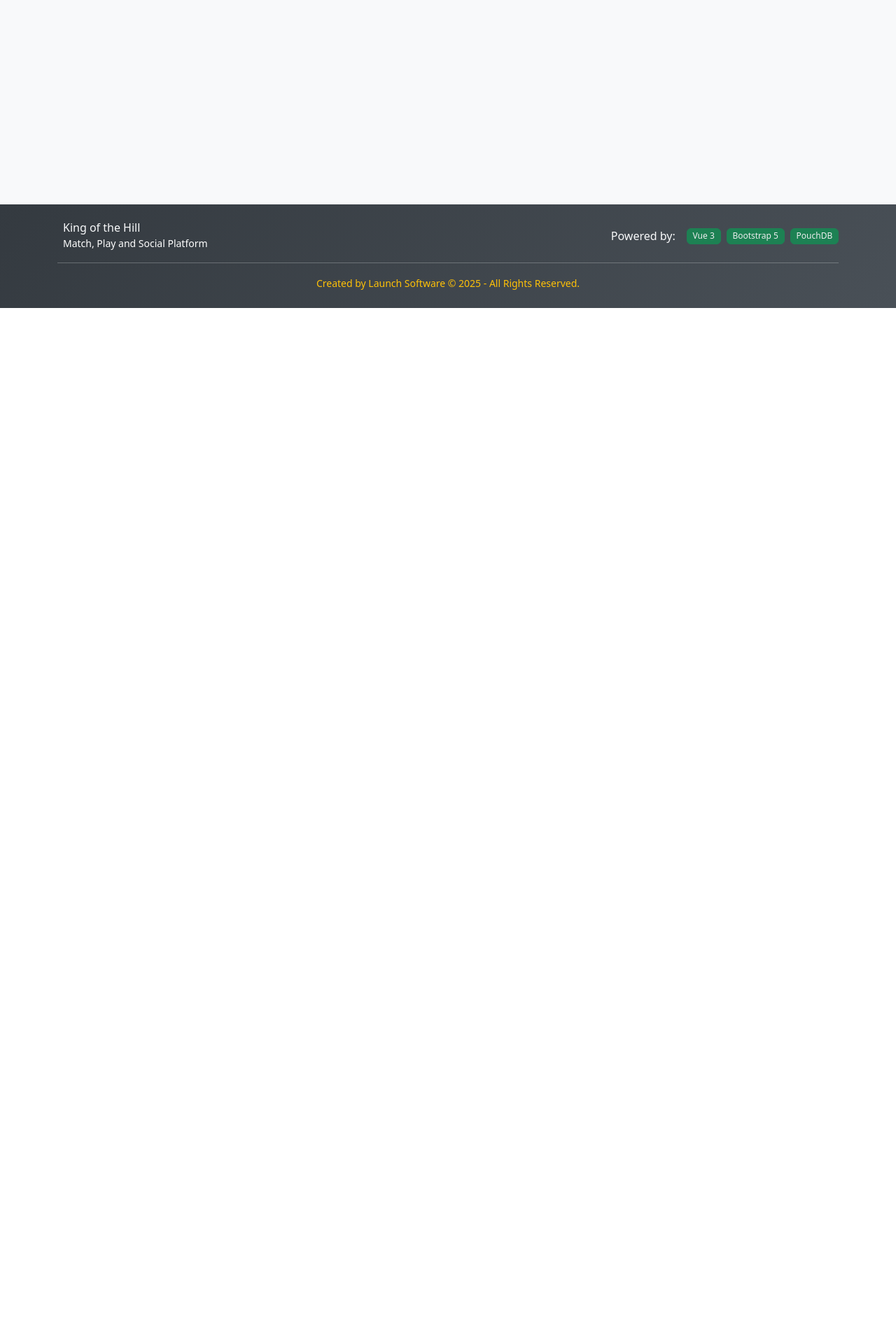
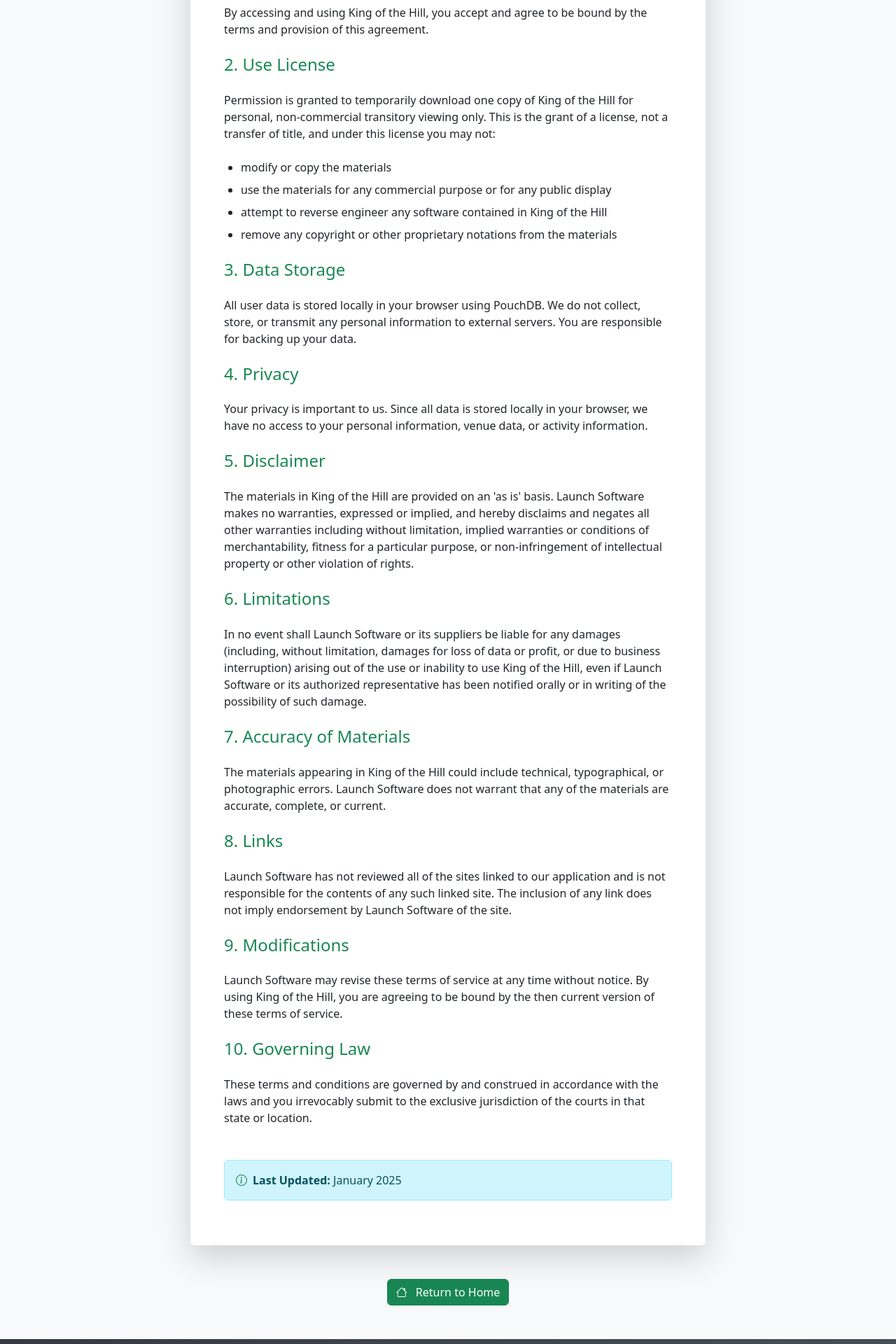
Before and after one commit to MichaelNino/vibe-spa-starter-kit, a Vue app: page /terms in a window 1280 px wide. Shown: the part 360-2280 px from the top of the page at 70% size. Before the commit the page ends 800 px from the top, so only its background shows below. Built offline with nearby package versions, Linux system fonts and the light colour scheme.

Commit message:
Add Terms of Service page and update footer

```diff
--- a/src/components/AppFooter.vue
+++ b/src/components/AppFooter.vue
@@ -7,18 +7,15 @@
             <i class="bi bi-mountain text-primary me-2" style="font-size: 1.5rem;"></i>
             <div>
               <h6 class="mb-0">{{ brandName }}</h6>
-              <small class="text-white">Match, Play and Social Platform</small>
+              <small class="text-white">Your ultimate social, venue and activity management platform</small>
             </div>
           </div>
         </div>
         <div class="col-md-6 text-md-end mt-3 mt-md-0">
           <div class="d-flex justify-content-md-end justify-content-center align-items-center">
-            <span class="me-3">Powered by:</span>
-            <div class="d-flex gap-2">
-              <span class="badge tag-style">Vue 3</span>
-              <span class="badge tag-style">Bootstrap 5</span>
-              <span class="badge tag-style">PouchDB</span>
-            </div>
+            <router-link to="/terms" class="text-white text-decoration-underline">
+              Terms of Service
+            </router-link>
           </div>
         </div>
       </div>
--- a/src/router/index.ts
+++ b/src/router/index.ts
@@ -7,8 +7,7 @@ import Register from '../views/Register.vue';
 import Profile from '../views/Profile.vue';
 import Venues from '../views/Venues.vue';
 import Activities from '../views/Activities.vue';
-import Venues from '../views/Venues.vue';
-import Activities from '../views/Activities.vue';
+import TermsOfService from '../views/TermsOfService.vue';
 import { db } from '../services/database';
 
 const routes: RouteRecordRaw[] = [
@@ -53,16 +52,9 @@ const routes: RouteRecordRaw[] = [
     meta: { requiresAuth: true }
   },
   {
-    path: '/venues',
-    name: 'Venues',
-    component: Venues,
-    meta: { requiresAuth: true }
-  },
-  {
-    path: '/activities',
-    name: 'Activities',
-    component: Activities,
-    meta: { requiresAuth: true }
+    path: '/terms',
+    name: 'TermsOfService',
+    component: TermsOfService
   }
 ];
 
--- a/src/style.css
+++ b/src/style.css
@@ -150,11 +150,7 @@ body {
 
 /* Button animations */
 .btn {
-  transition: all 0.2s ease-in-out;
-}
-
-.btn:hover {
-  transform: translateY(-1px);
+  transition: background-color 0.2s ease-in-out, border-color 0.2s ease-in-out;
 }
 
 /* Dynamic primary button styles */
--- /dev/null
+++ b/src/views/TermsOfService.vue
@@ -0,0 +1,124 @@
+<template>
+  <div class="container py-5">
+    <div class="row justify-content-center">
+      <div class="col-lg-8">
+        <div class="text-center mb-5">
+          <h1 class="display-4 fw-bold text-primary mb-3">
+            <i class="bi bi-file-text me-3"></i>
+            Terms of Service
+          </h1>
+          <p class="lead text-muted">
+            Please read these terms carefully before using {{ brandName }}
+          </p>
+        </div>
+
+        <div class="card shadow-lg border-0 mb-5">
+          <div class="card-body p-5">
+            <h2 class="h4 text-primary mb-4">1. Acceptance of Terms</h2>
+            <p class="mb-4">
+              By accessing and using {{ brandName }}, you accept and agree to be bound by the terms and provision of this agreement.
+            </p>
+
+            <h2 class="h4 text-primary mb-4">2. Use License</h2>
+            <p class="mb-4">
+              Permission is granted to temporarily download one copy of {{ brandName }} for personal, non-commercial transitory viewing only. This is the grant of a license, not a transfer of title, and under this license you may not:
+            </p>
+            <ul class="mb-4">
+              <li>modify or copy the materials</li>
+              <li>use the materials for any commercial purpose or for any public display</li>
+              <li>attempt to reverse engineer any software contained in {{ brandName }}</li>
+              <li>remove any copyright or other proprietary notations from the materials</li>
+            </ul>
+
+            <h2 class="h4 text-primary mb-4">3. Data Storage</h2>
+            <p class="mb-4">
+              All user data is stored locally in your browser using PouchDB. We do not collect, store, or transmit any personal information to external servers. You are responsible for backing up your data.
+            </p>
+
+            <h2 class="h4 text-primary mb-4">4. Privacy</h2>
+            <p class="mb-4">
+              Your privacy is important to us. Since all data is stored locally in your browser, we have no access to your personal information, venue data, or activity information.
+            </p>
+
+            <h2 class="h4 text-primary mb-4">5. Disclaimer</h2>
+            <p class="mb-4">
+              The materials in {{ brandName }} are provided on an 'as is' basis. Launch Software makes no warranties, expressed or implied, and hereby disclaims and negates all other warranties including without limitation, implied warranties or conditions of merchantability, fitness for a particular purpose, or non-infringement of intellectual property or other violation of rights.
+            </p>
+
+            <h2 class="h4 text-primary mb-4">6. Limitations</h2>
+            <p class="mb-4">
+              In no event shall Launch Software or its suppliers be liable for any damages (including, without limitation, damages for loss of data or profit, or due to business interruption) arising out of the use or inability to use {{ brandName }}, even if Launch Software or its authorized representative has been notified orally or in writing of the possibility of such damage.
+            </p>
+
+            <h2 class="h4 text-primary mb-4">7. Accuracy of Materials</h2>
+            <p class="mb-4">
+              The materials appearing in {{ brandName }} could include technical, typographical, or photographic errors. Launch Software does not warrant that any of the materials are accurate, complete, or current.
+            </p>
+
+            <h2 class="h4 text-primary mb-4">8. Links</h2>
+            <p class="mb-4">
+              Launch Software has not reviewed all of the sites linked to our application and is not responsible for the contents of any such linked site. The inclusion of any link does not imply endorsement by Launch Software of the site.
+            </p>
+
+            <h2 class="h4 text-primary mb-4">9. Modifications</h2>
+            <p class="mb-4">
+              Launch Software may revise these terms of service at any time without notice. By using {{ brandName }}, you are agreeing to be bound by the then current version of these terms of service.
+            </p>
+
+            <h2 class="h4 text-primary mb-4">10. Governing Law</h2>
+            <p class="mb-4">
+              These terms and conditions are governed by and construed in accordance with the laws and you irrevocably submit to the exclusive jurisdiction of the courts in that state or location.
+            </p>
+
+            <div class="alert alert-info mt-5">
+              <i class="bi bi-info-circle me-2"></i>
+              <strong>Last Updated:</strong> January 2025
+            </div>
+          </div>
+        </div>
+
+        <div class="text-center">
+          <router-link to="/" class="btn btn-primary">
+            <i class="bi bi-house me-2"></i>
+            Return to Home
+          </router-link>
+        </div>
+      </div>
+    </div>
+  </div>
+</template>
+
+<script setup lang="ts">
+import { ref, onMounted } from 'vue';
+import { db } from '../services/database';
+
+const brandName = ref('King of the Hill');
+
+const handleBrandNameChange = (event: CustomEvent) => {
+  brandName.value = event.detail;
+};
+
+onMounted(() => {
+  brandName.value = db.getBrandName();
+  // Listen for brand name changes
+  window.addEventListener('brandNameChanged', handleBrandNameChange as EventListener);
+});
+</script>
+
+<style scoped>
+.card {
+  transition: transform 0.2s ease-in-out;
+}
+
+.card:hover {
+  transform: translateY(-2px);
+}
+
+ul {
+  padding-left: 1.5rem;
+}
+
+li {
+  margin-bottom: 0.5rem;
+}
+</style>
```
